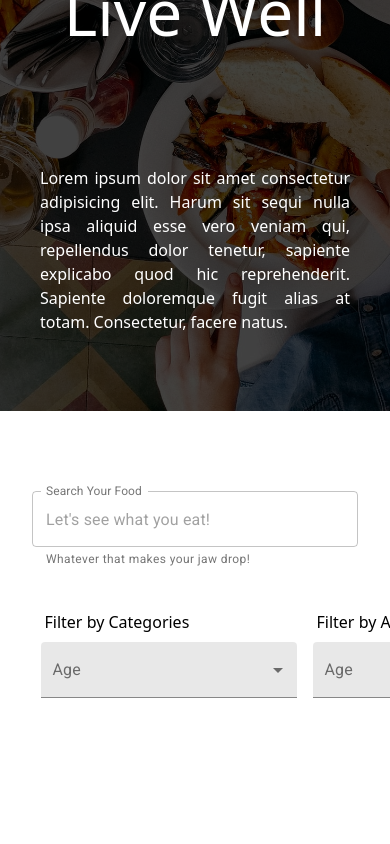
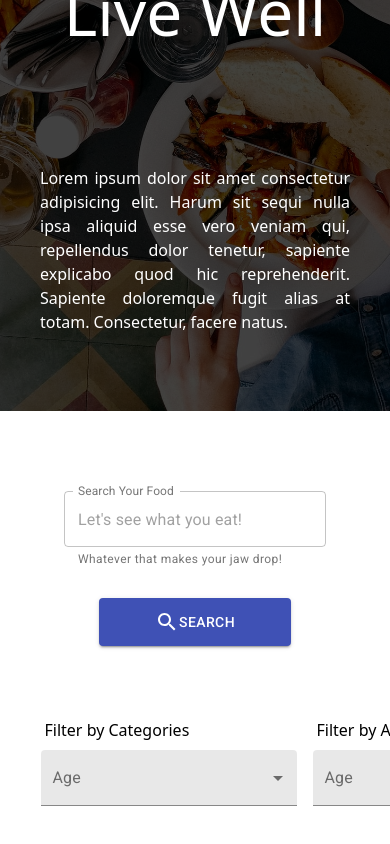
Before and after one commit to heytulsiprasad/foodies, a React (Create React App) app: page / in a window 390 px wide. Shown: the part 433-1277 px from the top of the page. Before the commit the page ends 1171 px from the top, so only its background shows below. Built offline with nearby package versions, Linux system fonts and the light colour scheme.

Commit message:
:iphone: make searchbar responsive

```diff
--- /dev/null
+++ b/src/components/Buttons/SearchBtn.js
@@ -0,0 +1,26 @@
+import React from "react";
+import { makeStyles } from "@material-ui/core/styles";
+import Button from "@material-ui/core/Button";
+import SearchIcon from '@material-ui/icons/Search';
+
+const useStyles = makeStyles((theme) => ({
+    root: {
+        "& > *": {
+            margin: theme.spacing(1),
+        },
+    },
+}));
+
+function ContainedButtons() {
+    const classes = useStyles();
+
+    return (
+        <div className={[classes.root, "mt-3 ml-2 sm:mx-auto"].join(" ")}>
+            <Button variant="contained" className="w-32 h-12 sm:w-48" color="primary">
+                <SearchIcon /> Search
+            </Button>
+        </div>
+    );
+}
+
+export default ContainedButtons;
--- a/src/components/Dropdowns/Dropdowns.js
+++ b/src/components/Dropdowns/Dropdowns.js
@@ -4,7 +4,7 @@ import Dropdown from "./Dropdown/Dropdown";
 class Dropdowns extends Component {
     render() {
         return (
-            <div className="flex flex-row pb-8 w-10/12 mx-auto justify-evenly">
+            <div className="flex flex-row pb-8 w-10/12 mx-auto justify-around">
                 <Dropdown category="Categories" />
                 <Dropdown category="Areas" />
             </div>
--- /dev/null
+++ b/src/components/SearchBar/SearchBar.js
@@ -0,0 +1,16 @@
+import React, { Component } from 'react'
+import SearchBox from "../SearchBox/SearchBox";
+import SearchBtn from "../Buttons/SearchBtn";
+
+class SearchBar extends Component {
+    render() {
+        return (
+            <div className="flex flex-row w-full md:px-16 sm:flex-col justify-center my-16">
+                <SearchBox />
+                <SearchBtn />
+            </div>
+        )
+    }
+}
+
+export default SearchBar;
--- a/src/components/SearchBox/SearchBox.js
+++ b/src/components/SearchBox/SearchBox.js
@@ -19,7 +19,7 @@ class SearchBox extends Component {
         return (
             <form
                 onSubmit={this.handleFormSubmit}
-                className="mt-16 mb-8 px-32 md:px-16 sm:px-8"
+                className="w-3/4 sm:mx-auto sm:w-full"
                 autoComplete="off"
             >
                 <TextField
--- a/src/containers/Page/Page.js
+++ b/src/containers/Page/Page.js
@@ -1,15 +1,14 @@
 import React, { Component } from "react";
 import classes from "./Page.module.css";
 
-import SearchBox from "../../components/SearchBox/SearchBox";
+import SearchBar from "../../components/SearchBar/SearchBar";
 import Dropdowns from "../../components/Dropdowns/Dropdowns";
-
 
 class Page extends Component {
     render() {
         return (
             <div>
-                <SearchBox search={(val) => this.searchValue(val)} />
+                <SearchBar search={(val) => this.searchValue(val)} />
                 <Dropdowns />
             </div>
         );
```
